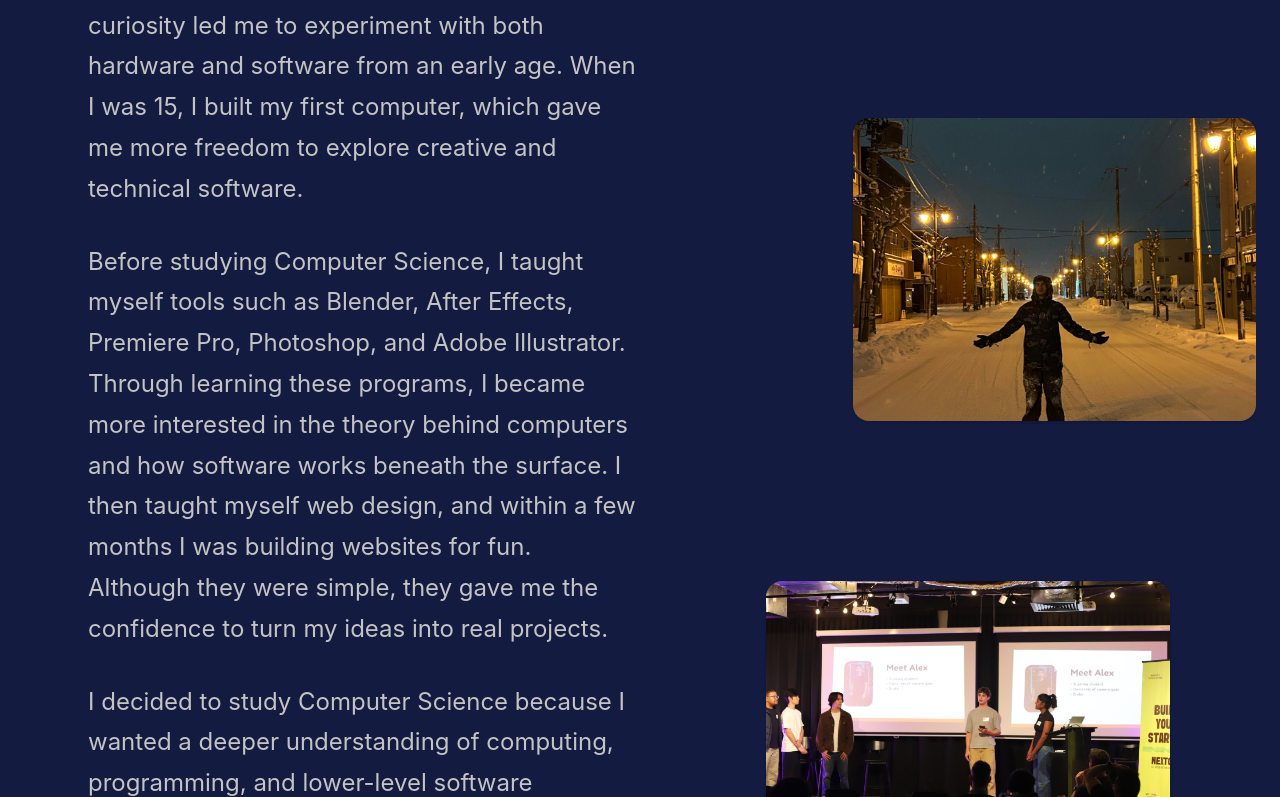
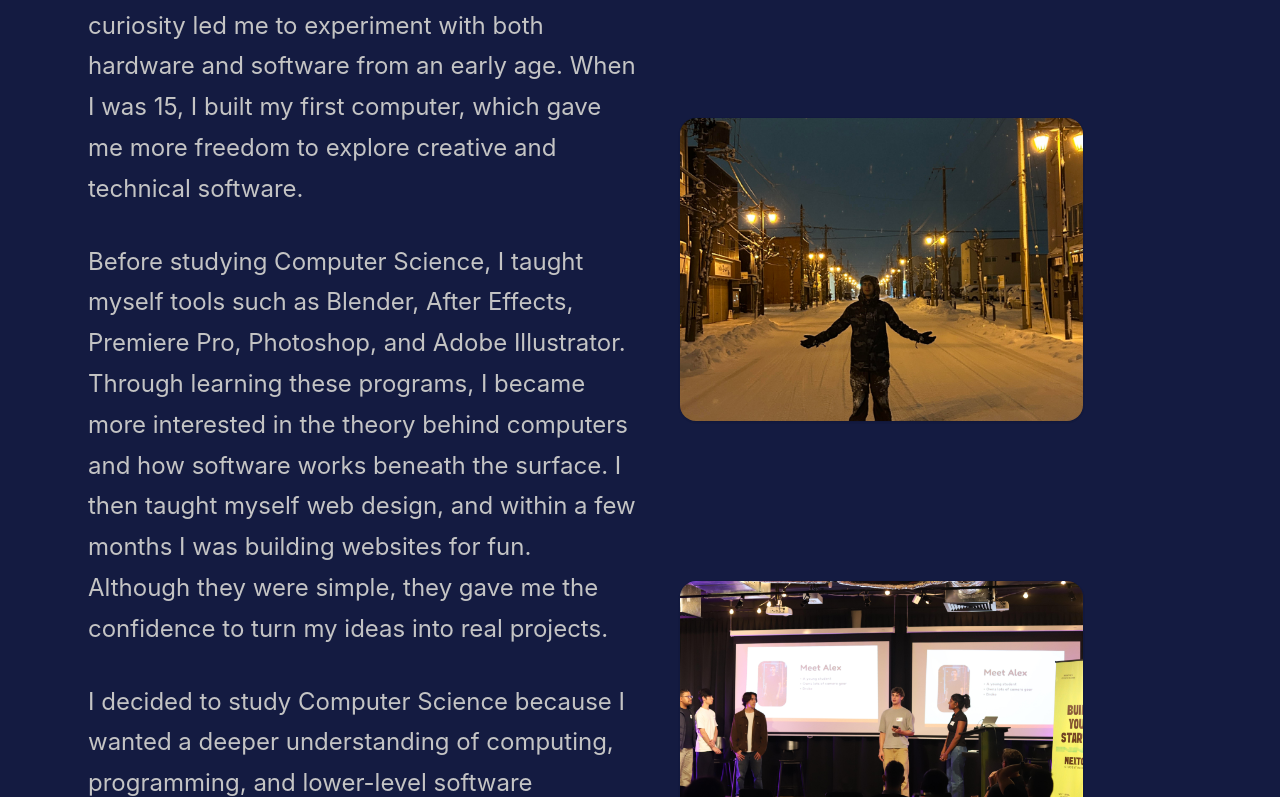
Before and after one commit to noahpachec/portfolio, a React (Vite) app in the folder portfolio_project/: page / in a window 1280 px wide. Shown: the part 1283-2080 px from the top of the page. Built offline with nearby package versions, Linux system fonts and the light colour scheme.

Commit message:
added reveal fade-in

```diff
--- a/portfolio_project/src/App.jsx
+++ b/portfolio_project/src/App.jsx
@@ -1,9 +1,12 @@
 import About from "./components/About";
 import Contact from "./components/Contact";
+import FadeIn from "./components/FadeIn.jsx"
+import Footer from "./components/Footer.jsx";
 import Hero from "./components/Hero";
 import Navbar from "./components/Navbar";
 import Projects from "./components/Projects";
-import Footer from "./components/Footer.jsx";
+
+
 
 
 function App() {
--- a/portfolio_project/src/components/About.jsx
+++ b/portfolio_project/src/components/About.jsx
@@ -3,23 +3,59 @@
 import japanImg from "../assets/japan-img.jpg"
 import hackathonImg from "../assets/hackathon-img.jpg"
 
+import FadeIn from "./FadeIn";
+
 
 function About() {
     return (
         <section id="about">
+            <FadeIn>
                 <h1 className="sub-header">About me</h1>
+            </FadeIn>
+
             <div className="about-container">
                 <div className="about-paragraphs">
+                    <FadeIn>
                         <p>I am a second-year Computer Science student with a long-standing interest in technology, creativity, and building things.</p>
+
+                    </FadeIn>
+
+                    <FadeIn>
                         <p>Since I was young, I have been curious about how things work. I was always pulling things apart, putting them back together, and asking my engineer father too many questions. This curiosity led me to experiment with both hardware and software from an early age. When I was 15, I built my first computer, which gave me more freedom to explore creative and technical software.</p>
+
+                    </FadeIn>
+
+                    <FadeIn>
                         <p>Before studying Computer Science, I taught myself tools such as Blender, After Effects, Premiere Pro, Photoshop, and Adobe Illustrator. Through learning these programs, I became more interested in the theory behind computers and how software works beneath the surface. I then taught myself web design, and within a few months I was building websites for fun. Although they were simple, they gave me the confidence to turn my ideas into real projects.</p>
+
+                    </FadeIn>
+
+                    <FadeIn>
                         <p>I decided to study Computer Science because I wanted a deeper understanding of computing, programming, and lower-level software concepts. Throughout my degree, I have continued building a range of projects, from creative and design-focused websites to more technical command-line programs.</p>
+
+                    </FadeIn>
+
+                    <FadeIn>
                         <p>When I'm not building something on my computer, you'll usually find me in the ocean surfing. I grew up by the ocean, and surfing has always been my way of staying balanced. It challenges me, keeps me curious, and gives me the same sense of progression and problem-solving that I enjoy in technology. Whether I'm writing code or catching waves, I enjoy learning, improving, and pushing myself to become better.</p>
+
+                    </FadeIn>
+
                 </div>
                 <div className="about-images">
+                    <FadeIn>
                         <img className="about-img-1 box-shadow-subtle" src={surfingImg} alt="Noah surfing"/>
+
+                    </FadeIn>
+
+                    <FadeIn>
                         <img className="about-img-2 box-shadow-subtle" src={japanImg} alt="Noah in a snowy street in Japan"/>
+
+                    </FadeIn>
+
+                    <FadeIn>
                         <img className="about-img-3 box-shadow-subtle" src={hackathonImg} alt="Noah giving a speech at a hackathon"/>
+
+                    </FadeIn>
                 </div>
 
             </div>
--- a/portfolio_project/src/components/Contact.jsx
+++ b/portfolio_project/src/components/Contact.jsx
@@ -1,3 +1,5 @@
+import FadeIn from "./FadeIn";
+
 
 function Button({ text, url }) {
     return (
@@ -18,12 +20,15 @@
     return (
         <section id="contact">
 
-        <div id="contact-card" className="box-shadow-subtle">
+        <FadeIn>
+            <div id="contact-card" className="box-shadow-subtle">
             <h1 className="sub-header">Let's get in touch</h1>
             <Button text="My Linkedin" url="https://www.linkedin.com/in/noahpacheco/"/>
             <Button text="My Email" url="mailto:yourname@example.com?subject=Website%20Enquiry" />
             <Button text="My Phone Number" url="tel:+61491628190" />
         </div>
+        </FadeIn>
+
 
 
         </section>
--- /dev/null
+++ b/portfolio_project/src/components/FadeIn.jsx
@@ -0,0 +1,40 @@
+import { useEffect, useRef, useState } from "react";
+
+function FadeIn({ children }) {
+    const elementRef = useRef(null);
+    const [isVisible, setIsVisible] = useState(false);
+
+    useEffect(() => {
+        const element = elementRef.current;
+
+        if (!element) return;
+
+        const observer = new IntersectionObserver(
+            ([entry]) => {
+                if (entry.isIntersecting) {
+                    setIsVisible(true);
+                    observer.unobserve(element);
+                }
+            },
+            {
+                threshold: 0.2,
+            }
+        );
+
+        observer.observe(element);
+
+        return () => {
+            observer.disconnect();
+        };
+
+    }, []);
+
+    return (
+        <div ref={elementRef} className={`fade-in ${isVisible ? "show" : ""}`}>
+            {children}
+        </div>
+
+    );
+}
+
+export default FadeIn;
--- a/portfolio_project/src/components/Hero.jsx
+++ b/portfolio_project/src/components/Hero.jsx
@@ -1,11 +1,13 @@
-
+import FadeIn from "./FadeIn";
 
 function Hero() {
     return (
         <section id="home">
+
             <div className="container-1">
                 <h1 className="call-out">Hi, I'm Noah</h1>
             </div>
+
 
         </section>
     );
--- a/portfolio_project/src/components/Projects.jsx
+++ b/portfolio_project/src/components/Projects.jsx
@@ -1,24 +1,26 @@
+import FadeIn from "./FadeIn";
+
 import { useState } from "react";
 
 const projects = [
     {
         id: 1,
         title: "Diamond Encryption and Decryption OOP CLI App in C++",
-        decription: "TEST",
+        description: "TEST",
         video: ""
     },
 
     {
         id: 2,
         title: "Full-stack Surf Session Tracker in React and Node.js",
-        decription: "TEST",
+        description: "TEST",
         video: ""
     },
 
     {
         id: 3,
         title: "DJ Soundpad in Vaninlla JavaScript, CSS and HTML",
-        decription: "TEST",
+        description: "TEST",
         video: ""
     },
 
@@ -51,14 +53,17 @@
 
     return (
         <section id="projects">
-
-            <h1 className="sub-header">My Projects</h1>
+            <FadeIn>
+                <h1 className="sub-header">My Projects</h1>
+            </FadeIn>
             <div className="projects-grid">
                 {projects.map((project) => (
-                    <button className="project-card box-shadow-subtle" onClick={() => openModal(project)} key={project.id}>
-                        <h3>{project.title}</h3>
-                        <p>{project.description}</p>
-                    </button>
+                    <FadeIn key={project.id}>
+                        <button className="project-card box-shadow-subtle" onClick={() => openModal(project)} key={project.id}>
+                            <h3>{project.title}</h3>
+                            <p>{project.description}</p>
+                        </button>
+                    </FadeIn>
                 ))}
             </div>
 
--- a/portfolio_project/src/index.css
+++ b/portfolio_project/src/index.css
@@ -28,6 +28,16 @@
   font-family: -apple-system, BlinkMacSystemFont, "Segoe UI", Roboto, Arial, sans-serif;
 }
 
+.fade-in {
+  opacity: 0;
+  transform: translateY(30px);
+  transition: opacity 0.8s ease, transform 0.8s ease;
+}
+
+.fade-in.show {
+  opacity: 1;
+  transform: translateY(0);
+}
 
 #navbar {
   position: fixed;
@@ -100,6 +110,7 @@
   background-color: var(--5);
   padding: 30px;
   border-radius: 10px;
+  animation: heroFadeIn 2s ease;
 }
 
 
@@ -217,6 +228,19 @@
   transform: translateY(-6px);
   box-shadow: 0 18px 40px rgba(0, 0, 0 0.14)
 
+}
+
+.projects-grid .fade-in:nth-child(1) {
+  transition-delay: .1s;
+}
+.projects-grid .fade-in:nth-child(2) {
+  transition-delay: .2s;
+}
+.projects-grid .fade-in:nth-child(3) {
+  transition-delay: .3s;
+}
+.projects-grid .fade-in:nth-child(4) {
+  transition-delay: .4s;
 }
 
 
@@ -410,3 +434,16 @@
   }
 
 }
+
+@keyframes heroFadeIn {
+  from {
+    opacity: 0;
+    transform: translateY(30px);
+  }
+
+  to {
+    opacity: 1;
+    transform: translateY(0);
+  }
+
+}
```
Lines whose indentation alone changed are shown as unchanged.
